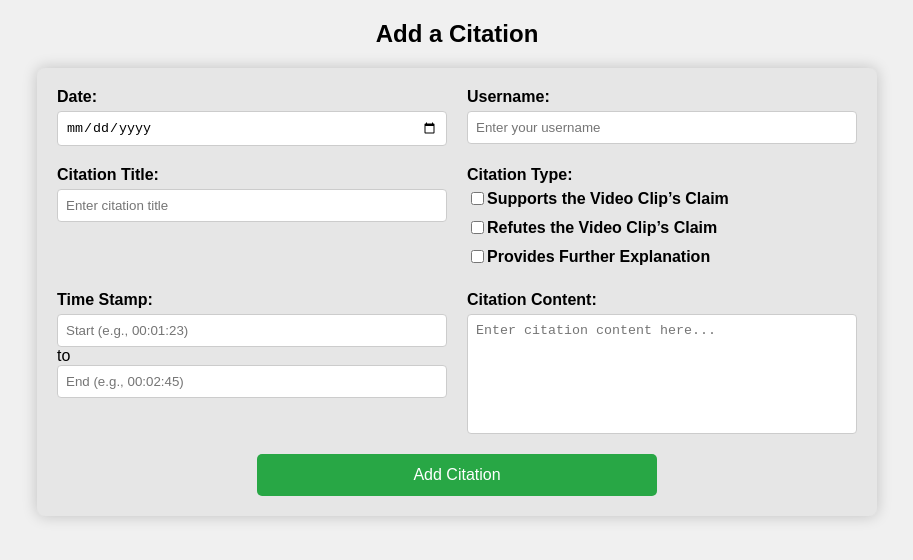
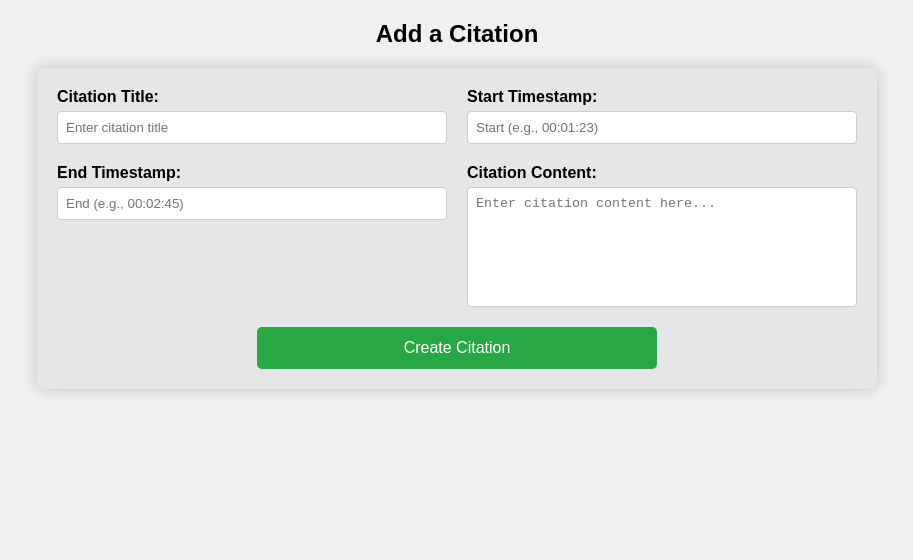
Before and after one commit to JaimeMagsino/thesis, a browser extension: page youtube_extension_citation.html in a window 1280 px wide. Shown: the whole page, without its empty margins (183-1096 px from the left). Drawn offline with Linux system fonts and the light colour scheme.

Commit message:
Update youtube_extension_citation.html

```diff
--- a/youtube_extension_citation.html
+++ b/youtube_extension_citation.html
@@ -8,39 +8,22 @@
 </head>
 <body>
 
-
     <!-- Add Citation Page -->
     <div id="add-citation-page">
         <h2>Add a Citation</h2>
         <form id="citation-form">
-            <div class="form-group">
-                <label for="date">Date:</label>
-                <input type="date" id="date" required>
-            </div>
-
-            <div class="form-group">
-                <label for="username">Username:</label>
-                <input type="text" id="username" placeholder="Enter your username" required>
-            </div>
-
             <div class="form-group">
                 <label for="citation-title">Citation Title:</label>
                 <input type="text" id="citation-title" placeholder="Enter citation title" required>
             </div>
 
             <div class="form-group">
-                <label>Citation Type:</label>
-                <div class="checkbox-group">
-                    <label><input type="checkbox" id="supports"> Supports the Video Clip’s Claim</label>
-                    <label><input type="checkbox" id="refutes"> Refutes the Video Clip’s Claim</label>
-                    <label><input type="checkbox" id="explains"> Provides Further Explanation</label>
-                </div>
+                <label for="timestamp1">Start Timestamp:</label>
+                <input type="text" id="timestamp1" placeholder="Start (e.g., 00:01:23)" required>
             </div>
 
             <div class="form-group">
-                <label for="timestamp1">Time Stamp:</label>
-                <input type="text" id="timestamp1" placeholder="Start (e.g., 00:01:23)" required>
-                <span>to</span>
+                <label for="timestamp2">End Timestamp:</label>
                 <input type="text" id="timestamp2" placeholder="End (e.g., 00:02:45)" required>
             </div>
 
@@ -49,17 +32,10 @@
                 <textarea id="citation-content" placeholder="Enter citation content here..." required></textarea>
             </div>
 
-            <button type="submit" id="submit-btn">Add Citation</button>
+            <button type="submit" id="submit-btn">Create Citation</button>
         </form>
     </div>
 
-    <!-- List View Page (Placeholder) -->
-    <div id="list-view-page" style="display: none;">
-        <h2>Citation List View (Placeholder)</h2>
-        <p>This will display all citations added by users.</p>
-    </div>
-
     <script src="youtube_extension_citation.js"></script>
-
 </body>
 </html>
```
